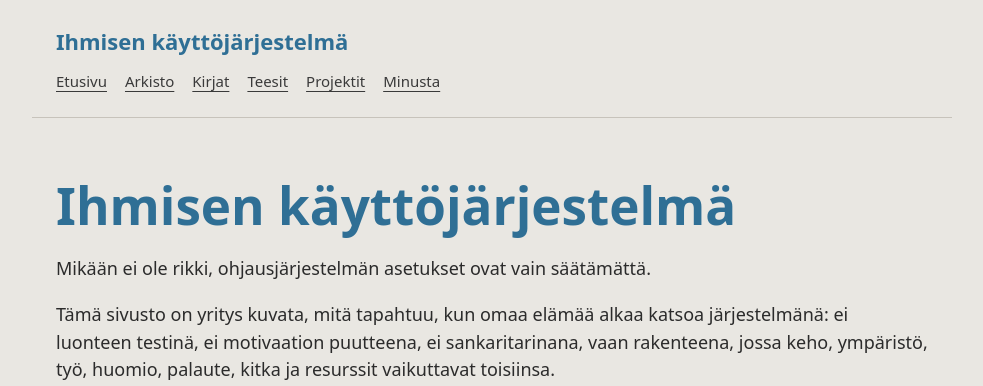
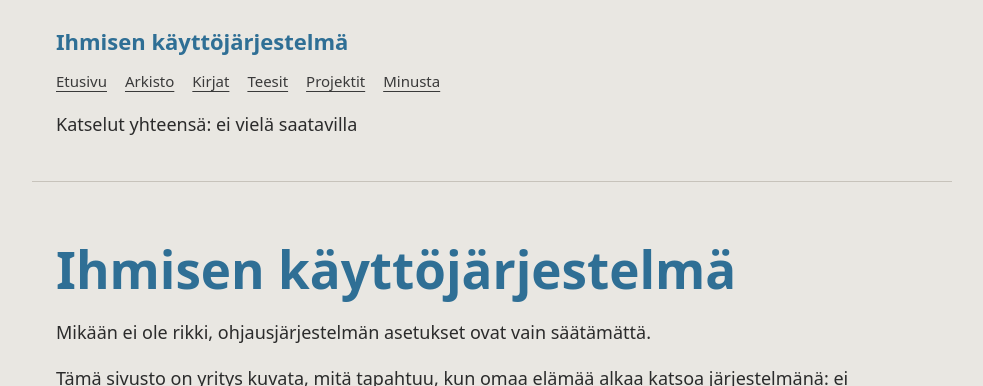
Before and after one commit to kataguru/blogi, a Jekyll site: the page built from index.md, in a window 1280 px wide and 900 px high, cut to the strip 0-386 px from the top of the window. Shown: the whole strip, without its empty margins (148-1131 px from the left). Built offline with Jekyll 4.4.1, drawn with Linux system fonts in a browser that asks for light colours.

Commit message:
Move visitor counter to header

```diff
--- a/_layouts/default.html
+++ b/_layouts/default.html
@@ -20,6 +20,9 @@
       <a href="{{ '/projektit/' | relative_url }}">Projektit</a>
       <a href="{{ '/minusta/' | relative_url }}">Minusta</a>
     </nav>
+    {% if goatcounter_code != '' %}
+    <p class="site-counter" id="site-counter">Katselut yhteensä: <span id="site-counter-count">latautuu…</span></p>
+    {% endif %}
   </header>
 
   <main class="site-main">
@@ -28,20 +31,16 @@
 
   <footer class="site-footer">
     <p>© {{ site.time | date: '%Y' }} Jari Katajisto. Rakennettu GitHub Pagesilla.</p>
-    {% if goatcounter_code != '' %}
-    <p class="visitor-counter" id="visitor-counter" hidden>Katselut yhteensä: <span id="visitor-counter-count">…</span></p>
-    {% endif %}
   </footer>
 
   {% if goatcounter_code != '' %}
   <script data-goatcounter="https://{{ goatcounter_code }}.goatcounter.com/count" async src="https://gc.zgo.at/count.js"></script>
   <script>
     (function () {
-      var counter = document.getElementById('visitor-counter');
-      var count = document.getElementById('visitor-counter-count');
+      var count = document.getElementById('site-counter-count');
       var code = '{{ goatcounter_code }}';
 
-      if (!counter || !count || !code || !window.fetch) {
+      if (!count || !code || !window.fetch) {
         return;
       }
 
@@ -57,10 +56,9 @@
             return;
           }
           count.textContent = data.count;
-          counter.hidden = false;
         })
         .catch(function () {
-          counter.hidden = true;
+          count.textContent = 'ei vielä saatavilla';
         });
     }());
   </script>
```
